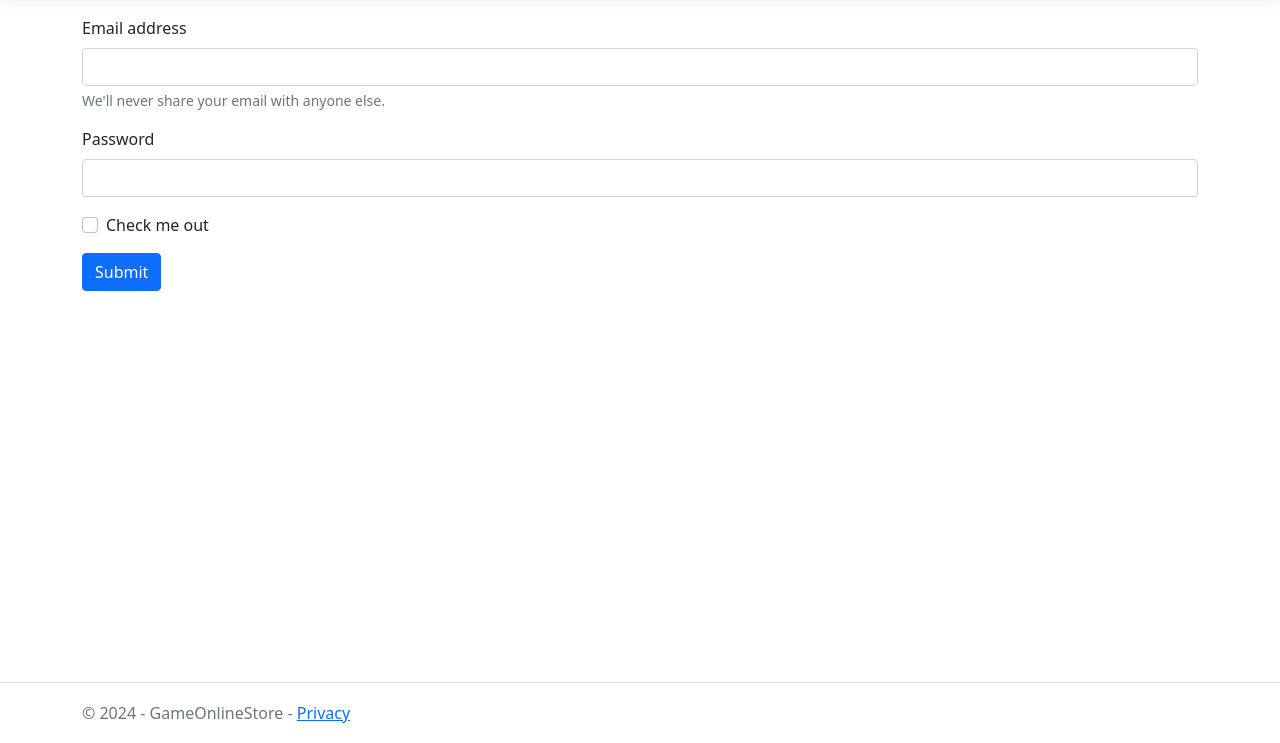
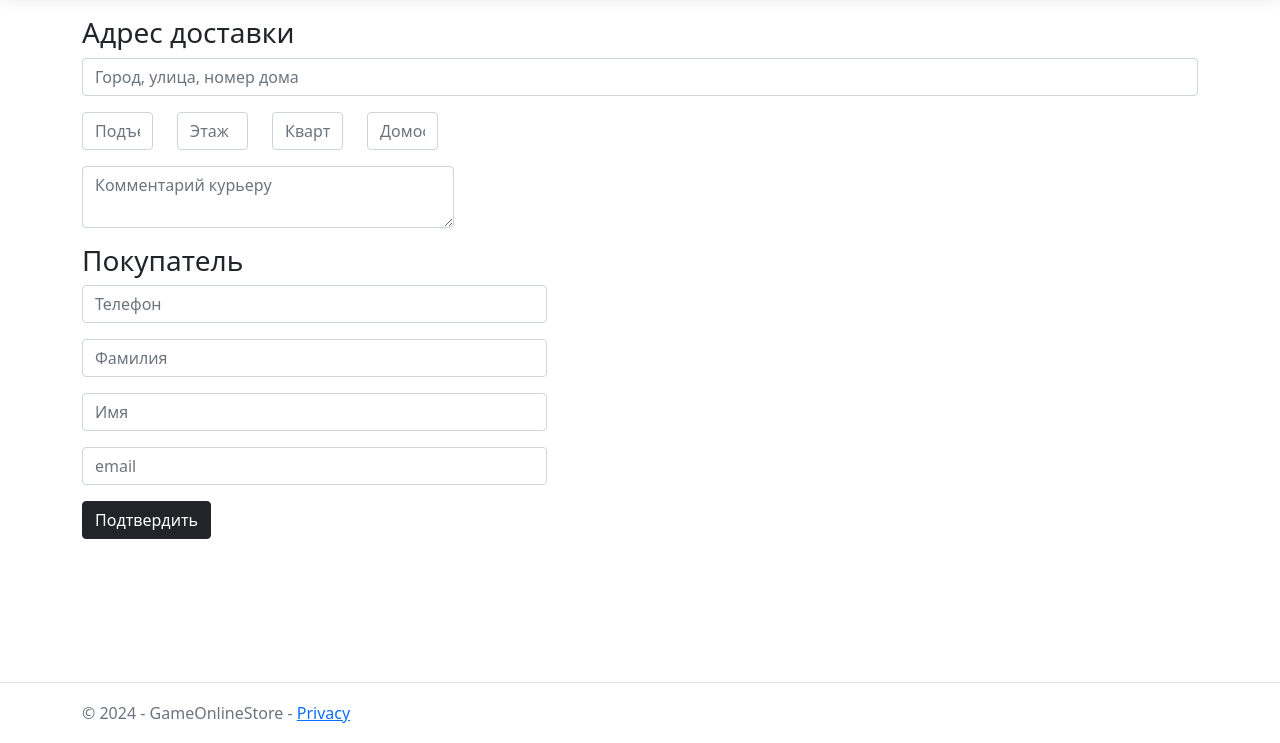
Before and after one commit to Chvakson/OnlineShopWebApplication, an ASP.NET Core app: page /Order in a window 1280 px wide. Shown: the part 57-800 px from the top of the page. Run offline with ASP.NET Core 8, Linux system fonts and the light colour scheme; style sheets or scripts are compiled from the project's sources.

Commit message:
A form has been added to fill in the buyer's data

```diff
--- a/GameOnlineStore/Views/Cart/Index.cshtml
+++ b/GameOnlineStore/Views/Cart/Index.cshtml
@@ -40,7 +40,7 @@
             <h4> Итоговая сумма: @Model.Cost ₽</h4>
         </div>
         <div class="row justify-content-md-center">
-            <button class="col-2 btn btn-dark" style="margin-right: 10px">Оформить заказ</button>
+            <button class="col-2 btn btn-dark" style="margin-right: 10px" onclick="window.location.href='@Url.Action("Index", "Order")'">Оформить заказ</button>
             <button class="col-2 btn btn-dark" onclick="window.location.href='@Url.Action("Index", "Home")'">Продолжить покупки</button>
         </div>
     }
--- a/GameOnlineStore/Views/Order/Index.cshtml
+++ b/GameOnlineStore/Views/Order/Index.cshtml
@@ -1,16 +1,43 @@
+
+<h3>Адрес доставки</h3>
 <form>
     <div class="mb-3">
-        <label for="exampleInputEmail1" class="form-label">Email address</label>
-        <input type="text" class="form-control">
-        <div id="emailHelp" class="form-text">We'll never share your email with anyone else.</div>
+        <input type="text" class="form-control" placeholder="Город, улица, номер дома">
     </div>
-    <div class="mb-3">
-        <label for="exampleInputPassword1" class="form-label">Password</label>
-        <input type="password" class="form-control" id="exampleInputPassword1">
+
+    <div class="mb-3 row">
+        <div class="col-1">
+            <input type="text" class="form-control" placeholder="Подъезд">
+        </div>
+        <div class="col-1">
+            <input type="text" class="form-control" placeholder="Этаж">
+        </div>
+        <div class="col-1">
+            <input type="text" class="form-control" placeholder="Квартира">
+        </div>
+        <div class="col-1">
+            <input type="text" class="form-control" placeholder="Домофон">
+        </div>
     </div>
-    <div class="mb-3 form-check">
-        <input type="checkbox" class="form-check-input" id="exampleCheck1">
-        <label class="form-check-label" for="exampleCheck1">Check me out</label>
+    <div class="mb-3 col-4">
+        <textarea class="form-control" id="exampleInputPassword1" placeholder="Комментарий курьеру"></textarea>
     </div>
-    <button type="submit" class="btn btn-primary">Submit</button>
 </form>
+
+<h3>Покупатель</h3>
+<form>
+    <div class="mb-3 col-5">
+        <input type="tel" class="form-control" id="exampleInputPassword1" placeholder="Телефон">
+    </div>
+    <div class="mb-3 col-5">
+        <input type="text" class="form-control" placeholder="Фамилия">
+    </div>
+    <div class="mb-3 col-5">
+        <input type="text" class="form-control" id="exampleInputPassword1" placeholder="Имя">
+    </div>
+    <div class="mb-3 col-5">
+        <input type="email" class="form-control" placeholder="email">
+    </div>
+
+    <button type="submit" class="btn btn-dark" onclick="window.location.href='@Url.Action("Clear", "Cart")'">Подтвердить</button>
+</form>
```
